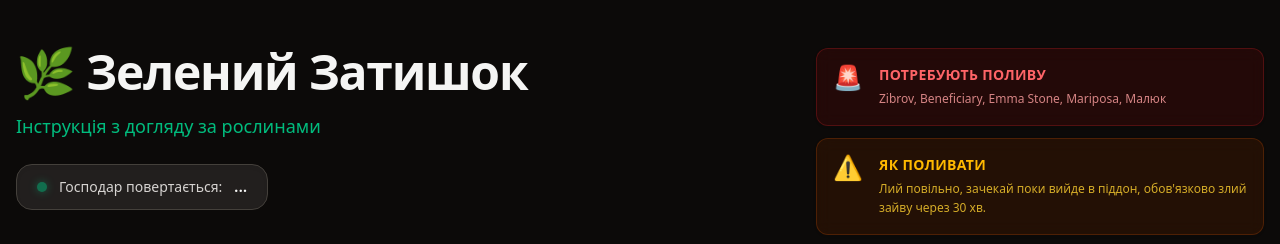
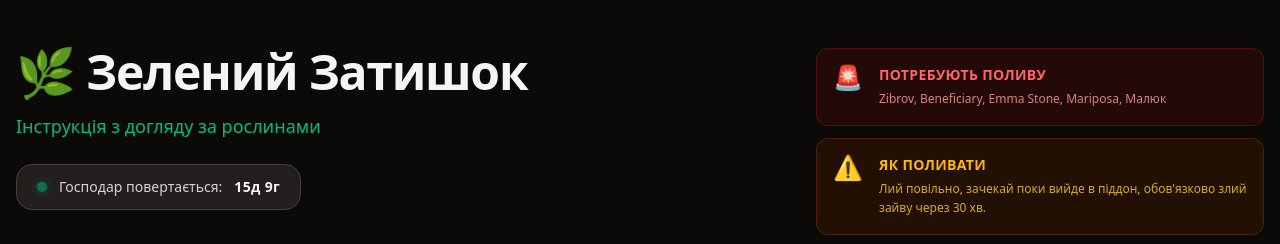
Before and after one commit to newagno/plant-sitter-guide, a website: page index.html in a window 1280 px wide. Shown: the top 244 px of the page. Drawn offline with Linux system fonts and the light colour scheme.

Commit message:
Fix: Restore countdown timer JS script

```diff
--- a/index.html
+++ b/index.html
@@ -637,6 +637,7 @@
   </div>
 
   <script>
+    // Zoom Modal Interaction
     const zoomTriggers = document.querySelectorAll('.zoom-trigger');
     const zoomModal = document.getElementById('zoomModal');
     const zoomImage = document.getElementById('zoomImage');
@@ -660,6 +661,36 @@
         zoomImage.classList.replace('scale-100', 'scale-95');
       });
     });
+
+    // Countdown Timer
+    let timerInterval;
+    function updateCountdown() {
+      const targetDate = new Date('2026-07-26T01:30:00+03:00');
+      const now = new Date();
+      const diff = targetDate - now;
+      const el = document.getElementById('countdown');
+      if (!el) return;
+
+      if (diff <= 0) {
+        el.innerHTML = "Господар повернувся!";
+        el.classList.replace("text-stone-100", "text-emerald-400");
+        clearInterval(timerInterval);
+        return;
+      }
+
+      const days = Math.floor(diff / (1000 * 60 * 60 * 24));
+      const hours = Math.floor((diff % (1000 * 60 * 60 * 24)) / (1000 * 60 * 60));
+      const minutes = Math.floor((diff % (1000 * 60 * 60)) / (1000 * 60));
+
+      if (days > 0) {
+        el.innerHTML = `${days}д ${hours}г`;
+      } else {
+        el.innerHTML = `${hours}г ${minutes}хв`;
+      }
+    }
+
+    timerInterval = setInterval(updateCountdown, 1000);
+    updateCountdown();
   </script>
 
 </body>
```
